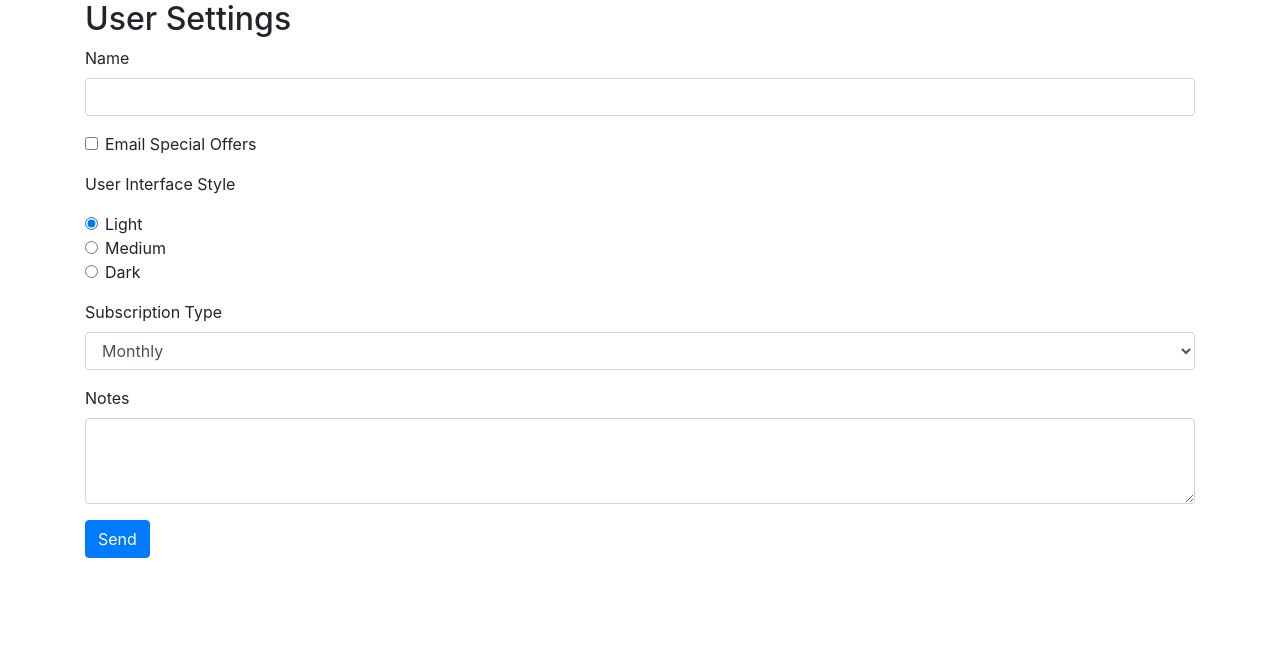
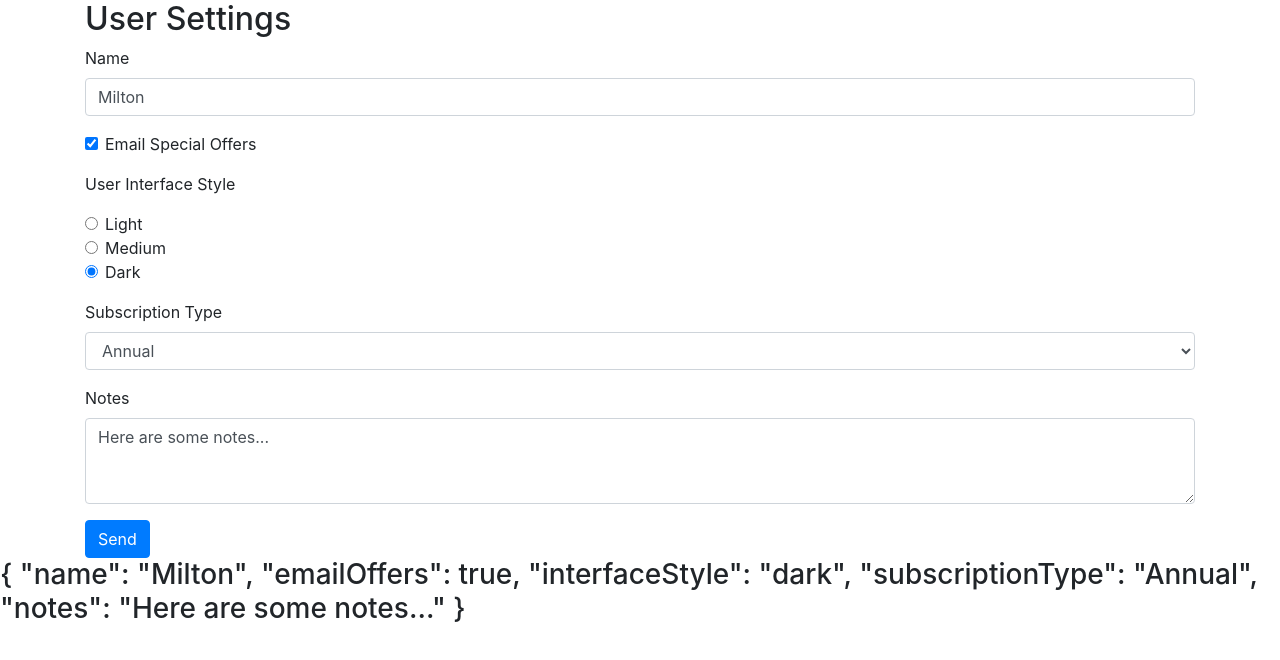
Before and after one commit to adurlea/user-settings, an Angular app: page / in a window 1280 px wide. Shown: the top 660 px of the page. Built offline with nearby package versions, Linux system fonts and the light colour scheme.

Commit message:
Chapter 4 Implementations: - using ngForm - using ngModel - creating a data model - implement two-way binding - copy form data using operator ....

```diff
--- /dev/null
+++ b/src/app/data/user-settings.ts
@@ -0,0 +1,7 @@
+export interface IUserSettings {
+  name: string;
+  emailOffers: boolean;
+  interfaceStyle: string;
+  subscriptionType: string;
+  notes: string;
+}
--- a/src/app/user-settings-form/user-settings-form.component.html
+++ b/src/app/user-settings-form/user-settings-form.component.html
@@ -1,35 +1,37 @@
 <div class="container">
   <h2>User Settings</h2>
-  <form>
+  <form #form="ngForm">
     <div class="form-group">
       <label for="name">Name</label>
-      <input id="name" name="name" class="form-control">
+      <input id="name" name="name" class="form-control" [(ngModel)]='userSettings.name'>
     </div>
     <div class="form-check form-group">
-      <input class="form-check-input" type="checkbox" id="emailOffers" name="emailOffers">
+      <input class="form-check-input" type="checkbox" id="emailOffers"
+            name="emailOffers" [(ngModel)]='userSettings.emailOffers'>
       <label class="form-check-label" for="emailOffers">Email Special Offers</label>
     </div>
     <p>User Interface Style</p>
     <div class="form-group">
       <div class="form-check">
         <input class="form-check-input" type="radio" name="interfaceStyle"
-              id="lightInterface" value="light" checked>
+              id="lightInterface" value="light" checked [(ngModel)]='userSettings.interfaceStyle'>
         <label class="form-check-label" for="lightInterface">Light</label>
       </div>
       <div class="form-check">
         <input class="form-check-input" type="radio" name="interfaceStyle"
-              id="mediumInterface" value="medium">
+              id="mediumInterface" value="medium" [(ngModel)]='userSettings.interfaceStyle'>
         <label class="form-check-label" for="mediumInterface">Medium</label>
       </div>
       <div class="form-check">
         <input class="form-check-input" type="radio" name="interfaceStyle"
-              id="darkInterface" value="dark">
+              id="darkInterface" value="dark" [(ngModel)]='userSettings.interfaceStyle'>
         <label class="form-check-label" for="darkInterface">Dark</label>
       </div>
     </div>
     <div class="form-group">
       <label for="subscriptionType">Subscription Type</label>
-      <select class="form-control" id="subscriptionType">
+      <select class="form-control" id="subscriptionType"
+              name="subscriptionType" [(ngModel)]='userSettings.subscriptionType'>
         <option>Monthly</option>
         <option>Annual</option>
         <option>Lifetime</option>
@@ -37,8 +39,10 @@
     </div>
     <div class="form-group">
       <label for="notes">Notes</label>
-      <textarea id="notes" name="notes" class="form-control" rows="3"></textarea>
+      <textarea id="notes" name="notes" class="form-control"
+              rows="3" [(ngModel)]='userSettings.notes'></textarea>
     </div>
     <button class="btn btn-primary">Send</button>
   </form>
 </div>
+<h3>{{originalUserSettings | json}}</h3>
--- a/src/app/user-settings-form/user-settings-form.component.ts
+++ b/src/app/user-settings-form/user-settings-form.component.ts
@@ -1,4 +1,5 @@
 import { Component, OnInit } from '@angular/core';
+import { IUserSettings } from '../data/user-settings';
 
 @Component({
   selector: 'app-user-settings-form',
@@ -6,6 +7,15 @@
   styleUrls: ['./user-settings-form.component.css']
 })
 export class UserSettingsFormComponent implements OnInit {
+  originalUserSettings: IUserSettings = {
+    name: 'Milton',
+    emailOffers: true,
+    interfaceStyle: 'dark',
+    subscriptionType: 'Annual',
+    notes: 'Here are some notes...'
+  };
+
+  userSettings: IUserSettings = { ...this.originalUserSettings};
 
   constructor() { }
 
```
